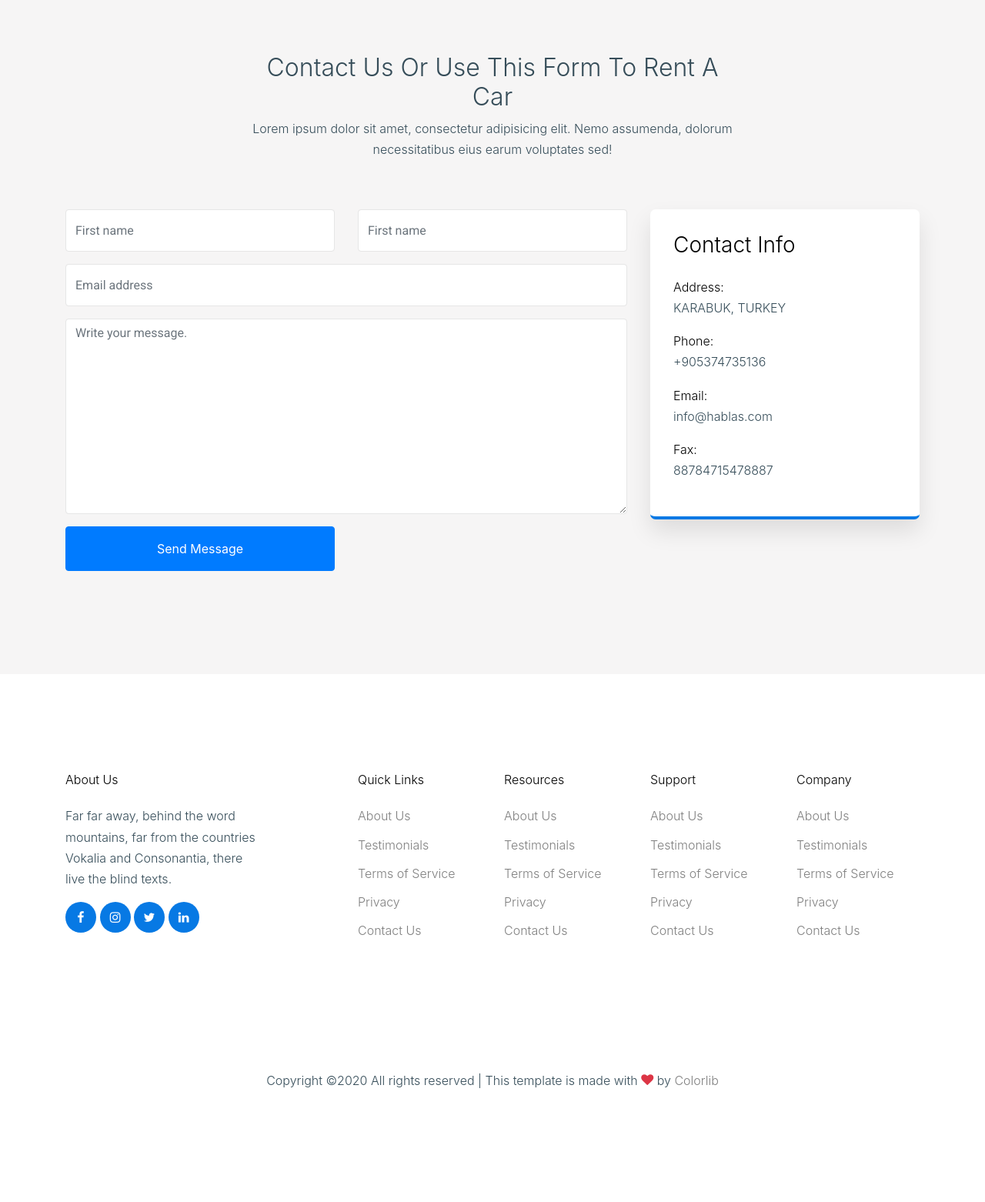
After one commit to AbdHablas/Python-Django-Yaz-Okulu, a Django app: page /contact in a window 1280 px wide. The commit adds this page. Shown: the part 321-1883 px from the top of the page at 77% size. Run offline with Django 3.2, Linux system fonts and the light colour scheme; data comes from the database, SQL or seed files in the repository; both versions use the stored data as it was after the commit; some libraries are stand-ins or nearby versions; some web fonts are replaced.

Commit message:
dynamic Contact Page html css

```diff
--- a/RentalCar/urls.py
+++ b/RentalCar/urls.py
@@ -23,6 +23,7 @@ from home import views
 
 urlpatterns = [
     path('', include('home.urls')),
+    path('contact', views.contact, name='contact'),
     path('references', views.references, name='references'),
     path('about', views.about, name='about'),
     path('home/', include('home.urls')),
--- a/home/templates/about.html
+++ b/home/templates/about.html
@@ -17,15 +17,15 @@
 
 {% block content %}
 
-      <div class="hero inner-page" style="background-image: url('../static/images/hero_1_a.jpg');">
+      <div class="hero inner-page" style="background-image: url('../static/images/about_us.jpg');">
 
         <div class="container">
           <div class="row align-items-end ">
             <div class="col-lg-5">
 
               <div class="intro">
-                <h1><strong>About</strong></h1>
-                <div class="custom-breadcrumbs"><a href="index.html">Home</a> <span class="mx-2">/</span> <strong>About</strong></div>
+                <h1 style="color:whitesmoke"><strong>About</strong></h1>
+                <div class="custom-breadcrumbs"><a href="index.html" style="color:whitesmoke">Home</a> <span class="mx-2" style="color:whitesmoke" >/</span> <strong style="color:whitesmoke">About</strong></div>
               </div>
 
             </div>
--- /dev/null
+++ b/home/templates/contact.html
@@ -0,0 +1,90 @@
+{% extends 'homebase.html' %}
+
+{% load static %}
+
+{% block title %} {{ setting.title }} {% endblock %}
+{% block description %} {{ setting.description }} {% endblock %}
+{% block keywords %} {{ setting.keywords }} {% endblock %}
+
+
+{% block head %}
+            <link rel='shourtcut icon ' type='/image/x-icon' href='{{ setting.icon.url }}'/>
+{% endblock %}
+
+{% block slider %}
+
+{% endblock %}
+
+{% block content %}
+
+      <div class="hero inner-page" style="background-image: url('../static/images/contactus.png');">
+
+        <div class="container">
+          <div class="row align-items-end ">
+            <div class="col-lg-5">
+
+              <div class="intro">
+                <h1><strong>Contact</strong></h1>
+                <div class="custom-breadcrumbs"><a href="index.html">Home</a> <span class="mx-2">/</span> <strong>Contact</strong></div>
+              </div>
+
+            </div>
+          </div>
+        </div>
+      </div>
+
+    <div class="site-section bg-light" id="contact-section">
+      <div class="container">
+        <div class="row justify-content-center text-center">
+        <div class="col-7 text-center mb-5">
+          <h2>Contact Us Or Use This Form To Rent A Car</h2>
+          <p>Lorem ipsum dolor sit amet, consectetur adipisicing elit. Nemo assumenda, dolorum necessitatibus eius earum voluptates sed!</p>
+        </div>
+      </div>
+        <div class="row">
+          <div class="col-lg-8 mb-5" >
+            <form action="#" method="post">
+              <div class="form-group row">
+                <div class="col-md-6 mb-4 mb-lg-0">
+                  <input type="text" class="form-control" placeholder="First name">
+                </div>
+                <div class="col-md-6">
+                  <input type="text" class="form-control" placeholder="First name">
+                </div>
+              </div>
+
+              <div class="form-group row">
+                <div class="col-md-12">
+                  <input type="text" class="form-control" placeholder="Email address">
+                </div>
+              </div>
+
+              <div class="form-group row">
+                <div class="col-md-12">
+                  <textarea name="" id="" class="form-control" placeholder="Write your message." cols="30" rows="10"></textarea>
+                </div>
+              </div>
+              <div class="form-group row">
+                <div class="col-md-6 mr-auto">
+                  <input type="submit" class="btn btn-block btn-primary text-white py-3 px-5" value="Send Message">
+                </div>
+              </div>
+            </form>
+          </div>
+          <div class="col-lg-4 ml-auto">
+            <div class="testimonial-2">
+              <h3 class="text-black mb-4">Contact Info</h3>
+              <ul class="list-unstyled footer-link">
+                <li class="d-block mb-3">
+                  <span class="d-block text-black">Address:</span>
+                            {{ setting.address | safe }}
+                <li class="d-block mb-3"><span class="d-block text-black">Phone:</span> {{ setting.phone | safe }}</li>
+                <li class="d-block mb-3"><span class="d-block text-black">Email:</span> {{ setting.email | safe }}</li>
+                <li class="d-block mb-3"><span class="d-block text-black">Fax:  </span> {{ setting.fax | safe }}</li>
+              </ul>
+            </div>
+          </div>
+        </div>
+      </div>
+    </div>
+{% endblock %}
--- a/home/templates/header.html
+++ b/home/templates/header.html
@@ -7,7 +7,7 @@
 
             <div class="col-3">
               <div class="site-logo">
-                <a href="index.html"><strong>CarRental</strong></a>
+                <a href="index.html"><strong >CarRental</strong></a>
               </div>
             </div>
 
--- a/home/urls.py
+++ b/home/urls.py
@@ -7,4 +7,5 @@ urlpatterns = [
     path('index.html', views.index, name='index'),
     path('about.html', views.about, name='about'),
     path('references.html', views.references, name='references'),
+    path('contact.html', views.contact, name='contact'),
 ]
--- a/home/views.py
+++ b/home/views.py
@@ -21,3 +21,8 @@ def references(request):
     setting = Setting.objects.get(pk=1)
     context = {'setting': setting, 'page': 'references'}
     return render(request, 'references.html', context)
+
+def contact(request):
+    setting = Setting.objects.get(pk=1)
+    context = {'setting': setting, 'page': 'contact'}
+    return render(request, 'contact.html', context)
```
Also changed, not shown: db.sqlite3.
